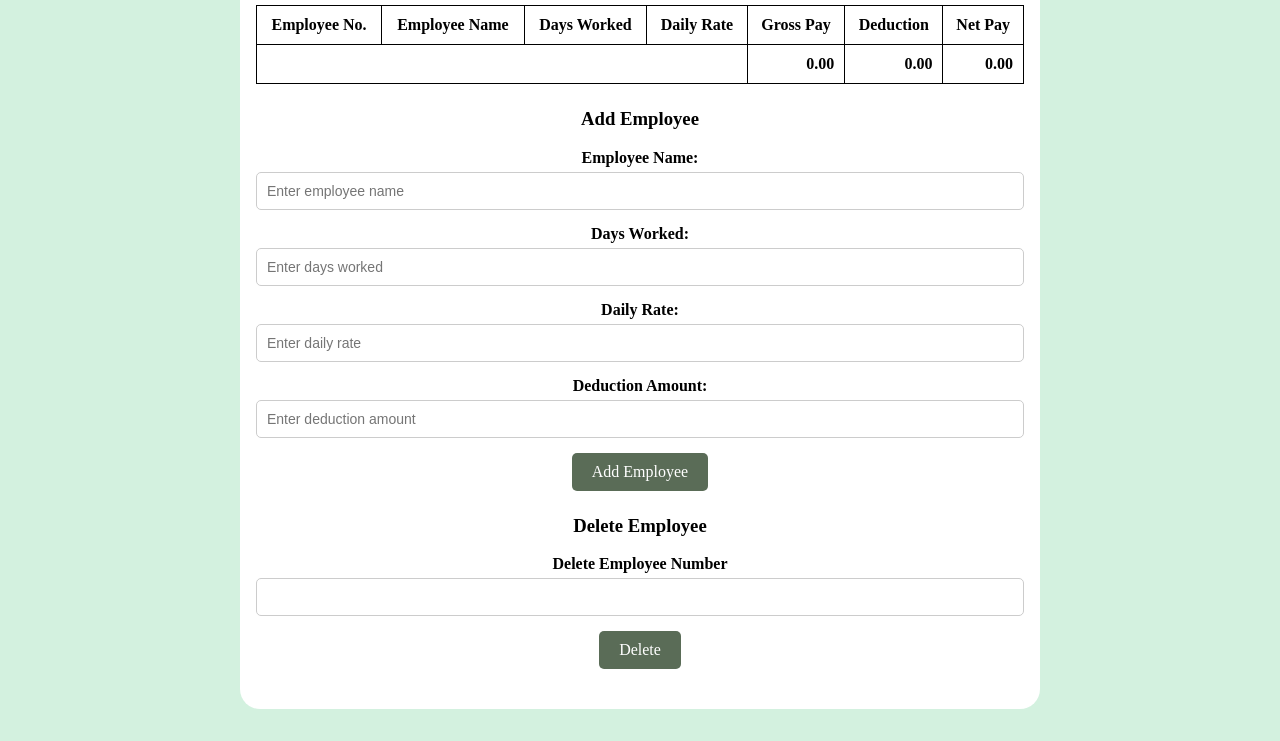
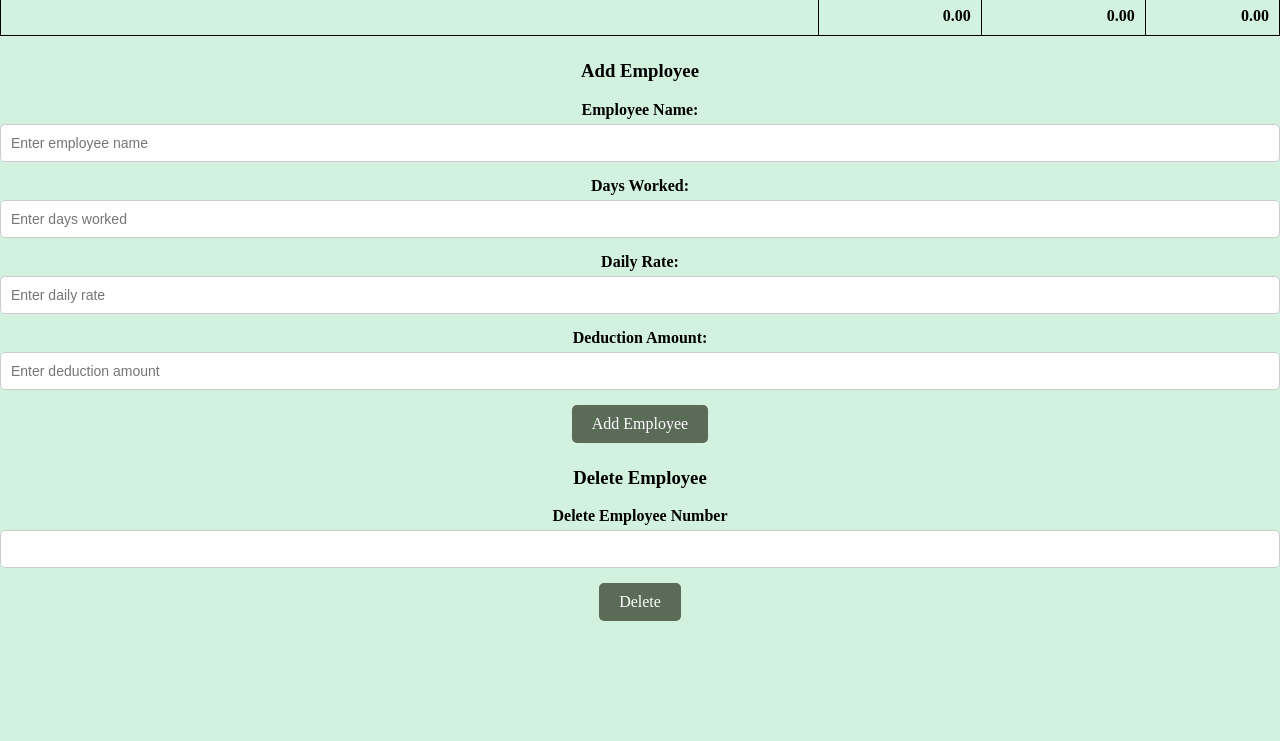
Before and after one commit to brysnais/nsia.github.io, a plain HTML site: page Payroll.html in a window 1280 px wide. Shown: the part 273-1014 px from the top of the page. After the commit the page ends 918 px from the top, so only its background shows below. Drawn offline with Linux system fonts and the light colour scheme.

Commit message:
Update Payroll.css

```diff
--- a/Payroll.css
+++ b/Payroll.css
@@ -10,15 +10,7 @@ header {
   font-size: 3em;
   color: white;
   padding: 30px 0;
-}
 
-main {
-  max-width: 800px;
-  margin: 2em auto;
-  padding: 1em;
-  background: white;
-  border-radius: 20px;
-  box-sizing: border-box;
 }
 
 section {
```
